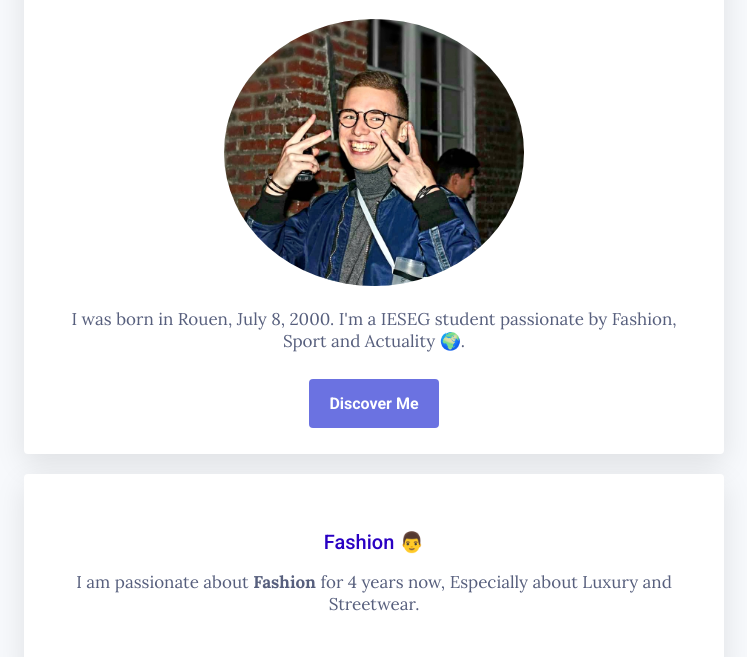
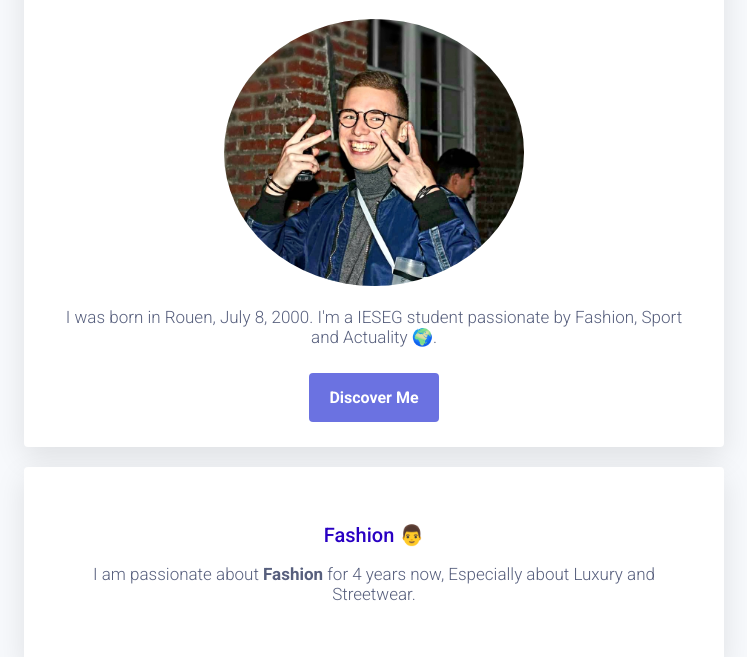
Before and after one commit to victorien-bigourdan/my-profile, a plain HTML site: page index.html in a window 1280 px wide. Shown: the part 142-799 px from the top of the page, without its empty margins (266-1013 px from the left). Drawn offline with Linux system fonts and the light colour scheme.

Commit message:
Update style.css

```diff
--- a/style.css
+++ b/style.css
@@ -2,13 +2,13 @@
 body {
   background: #F7F9FC;
   color: #575F7D;
-  font-family: 'Lora', serif;
+  font-family: 'Roboto', sans-serif;
   font-size: 17px;
   font-weight: lighter;
 }
-h1, h2, h3 {
+/*h1, h2, h3 {
   font-family: 'Roboto', sans-serif;
-}
+}*/
 h1 {
   color: #575F7D;
   font-size: 32px;
```
